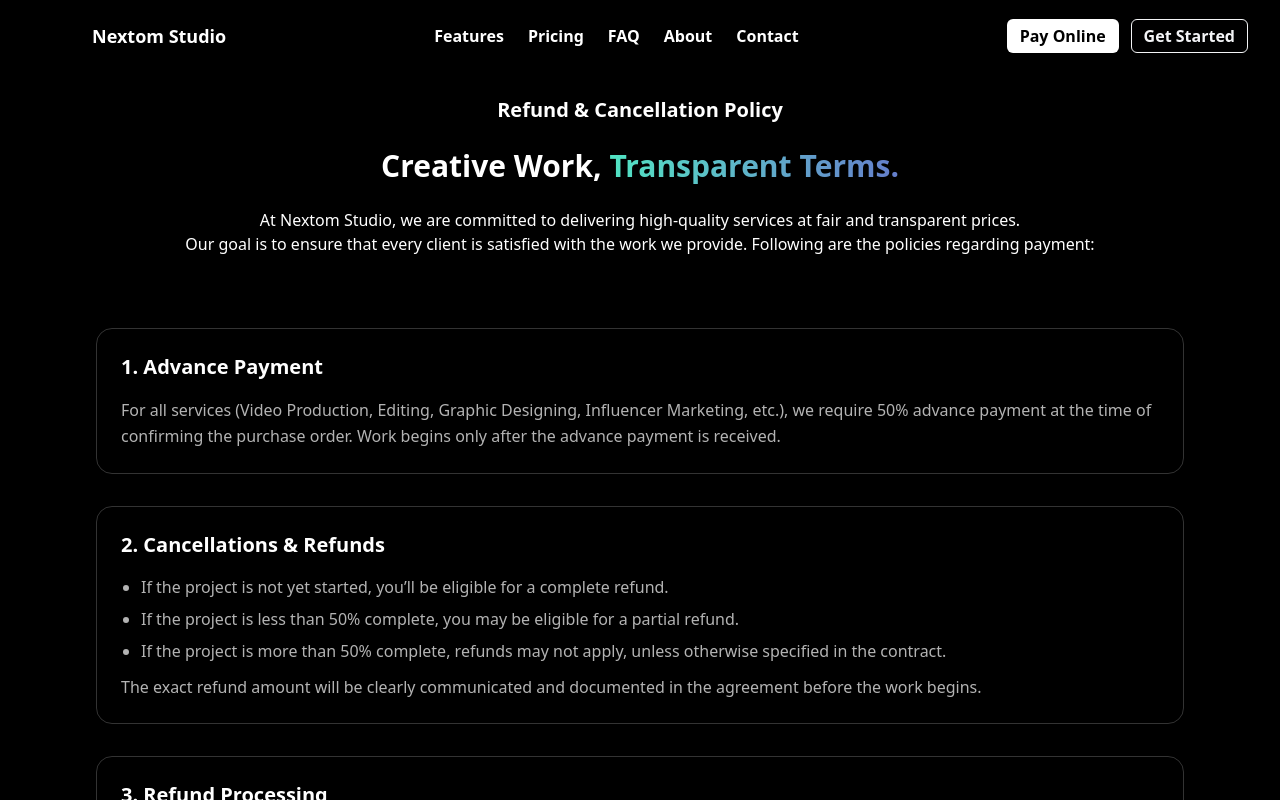
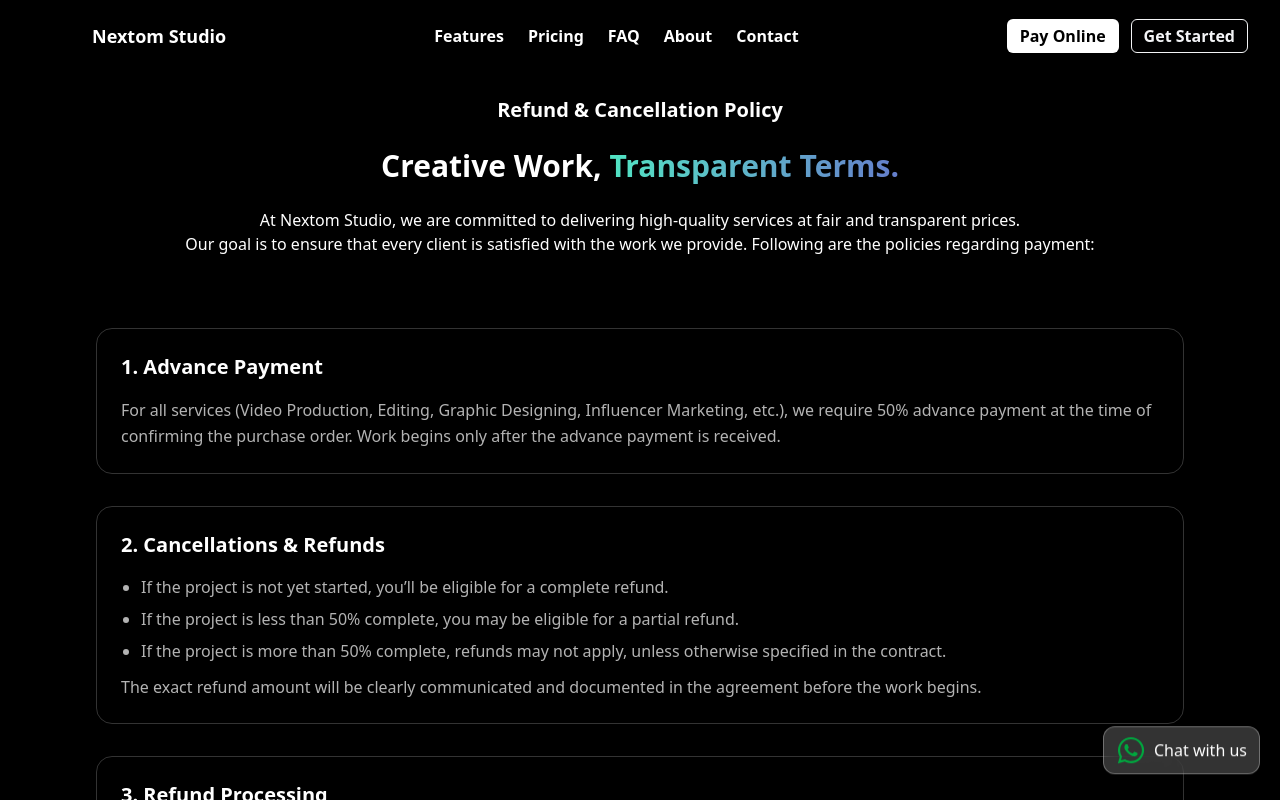
Before and after one commit to Vinayku766/nextom-studio, a Next.js app: page /refund in a window 1280 px wide. Shown: the top 800 px of the page. Built offline with nearby package versions, Linux system fonts and the light colour scheme; grey boxes are pictures that could not be loaded.

Commit message:
added whatsapp logo and link

```diff
--- a/src/app/globals.css
+++ b/src/app/globals.css
@@ -63,3 +63,27 @@
 .animate-marquee:hover{
    animation-play-state: paused;
 }
+
+@keyframes ring {
+  0% { transform: rotate(0); }
+  1% { transform: rotate(10deg); }
+  3% { transform: rotate(-10deg); }
+  5% { transform: rotate(10deg); }
+  7% { transform: rotate(-10deg); }
+  9% { transform: rotate(0); }
+  100% { transform: rotate(0); }
+}
+
+.animate-ring {
+  animation: ring 3s infinite;
+  transform-origin: center;
+}
+
+@keyframes float {
+  0%, 100% { transform: translateY(0); }
+  50% { transform: translateY(-6px); }
+}
+
+.animate-float {
+  animation: float 4s ease-in-out infinite;
+}
--- a/src/app/layout.js
+++ b/src/app/layout.js
@@ -1,6 +1,8 @@
 import { Geist, Geist_Mono } from "next/font/google";
 import "./globals.css";
 import NavigationBar from "@/our-components/NavigationBar";
+import Link from "next/link";
+import { FaWhatsapp } from "react-icons/fa";
 import Footer from "@/our-components/Footer";
 import { ToastContainer } from "react-toastify";
 import PopupProviderHook from "@/utils/PopupProviderHook";
@@ -39,6 +41,15 @@
         <ToastContainer />
         <PaymentPopup />
       <Footer />
+<Link
+  href="https://wa.link/ll8ldb"
+  target="_blank"
+  className="fixed right-5 bottom-5 z-10 flex items-center gap-2 px-3 py-2 rounded-xl bg-white/20 backdrop-blur-md border border-white/30 shadow-lg shadow-black/10 text-white hover:bg-white/30 hover:shadow-xl transition-all duration-300 animate-float"
+>
+  <FaWhatsapp className="text-3xl text-green-600 animate-ring" />
+  <span className="font-medium">Chat with us</span>
+</Link>
+
       </PopupProviderHook>
       </body>
     </html>
```
